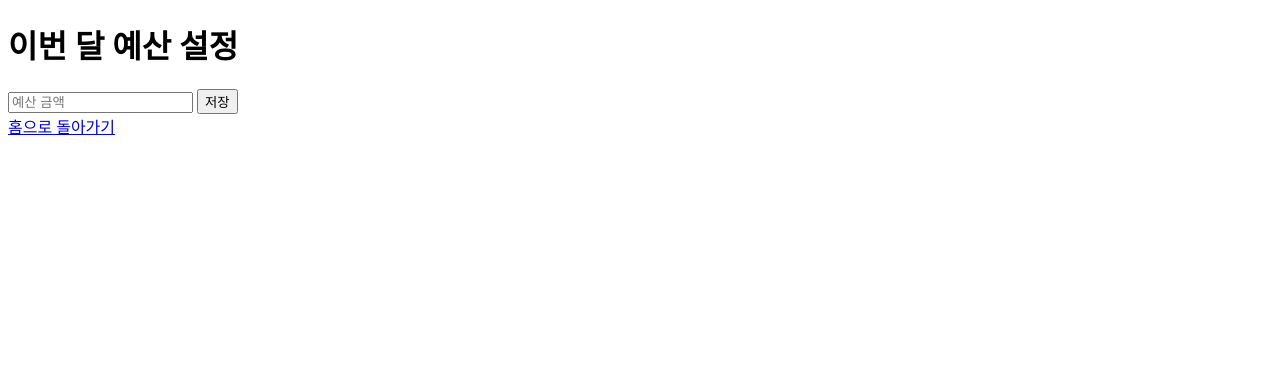
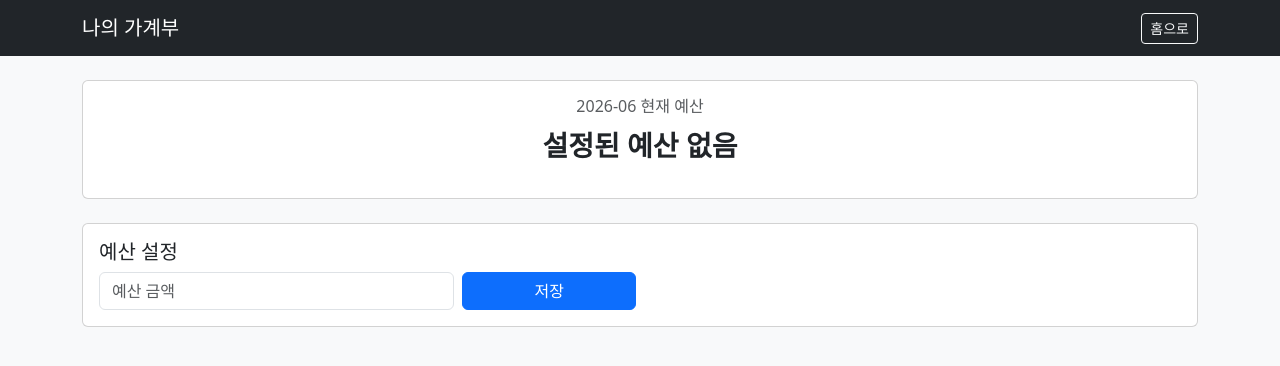
Before and after one commit to song57290/Expense_tracker, a Flask app: page /budget in a window 1280 px wide. Shown: the top 366 px of the page. Run offline with Flask 3, Linux system fonts and the light colour scheme.

Commit message:
update_1

```diff
--- a/app.py
+++ b/app.py
@@ -83,7 +83,8 @@ def budget():
             db.session.add(Budget(month=current_month, amount=int(request.form['amount'])))
         db.session.commit()
         return redirect(url_for('index'))
-    return render_template('budget.html')
+    current_budget = Budget.query.filter_by(month=current_month).first()
+    return render_template('budget.html', current_budget=current_budget, current_month=current_month)
 
 # 카테고리별 통계
 @app.route('/stats')
--- a/templates/budget.html
+++ b/templates/budget.html
@@ -1,15 +1,52 @@
 <!DOCTYPE html>
-<html lang = "ko">
+<html lang="ko">
     <head>
-        <meta charset = "UTF-8">
+        <meta charset="UTF-8">
         <title>예산 설정</title>
+        <!-- Bootstrap CSS -->
+        <link href="https://cdn.jsdelivr.net/npm/bootstrap@5.3.0/dist/css/bootstrap.min.css" rel="stylesheet">
     </head>
-    <body>
-        <h1>이번 달 예산 설정</h1>
-        <form action = "/budget" method = "post">
-            <input type = "number" name = "amount" placeholder = "예산 금액">
-            <button type = "submit">저장</button>
-        </form>
-        <a href = "/">홈으로 돌아가기</a>
+    <body class="bg-light">
+
+        <!-- 상단 네비게이션 바 -->
+        <nav class="navbar navbar-dark bg-dark mb-4">
+            <div class="container">
+                <span class="navbar-brand">나의 가계부</span>
+                <a href="/" class="btn btn-outline-light btn-sm">홈으로</a>
+            </div>
+        </nav>
+
+        <div class="container">
+
+            <!-- 현재 예산 표시 -->
+            <div class="card mb-4 text-center">
+                <div class="card-body">
+                    <h6 class="text-muted">{{ current_month }} 현재 예산</h6>
+                    <p class="fs-3 fw-bold">
+                        {% if current_budget %}
+                            {{ current_budget.amount | int }}원
+                        {% else %}
+                            설정된 예산 없음
+                        {% endif %}
+                    </p>
+                </div>
+            </div>
+
+            <!-- 예산 설정 폼 -->
+            <div class="card">
+                <div class="card-body">
+                    <h5 class="card-title">예산 설정</h5>
+                    <form action="/budget" method="post" class="row g-2">
+                        <div class="col-md-4">
+                            <input type="number" name="amount" class="form-control" placeholder="예산 금액" step="10000" required>
+                        </div>
+                        <div class="col-md-2">
+                            <button type="submit" class="btn btn-primary w-100">저장</button>
+                        </div>
+                    </form>
+                </div>
+            </div>
+
+        </div>
     </body>
 </html>
```
Also changed, not shown: README.md.
